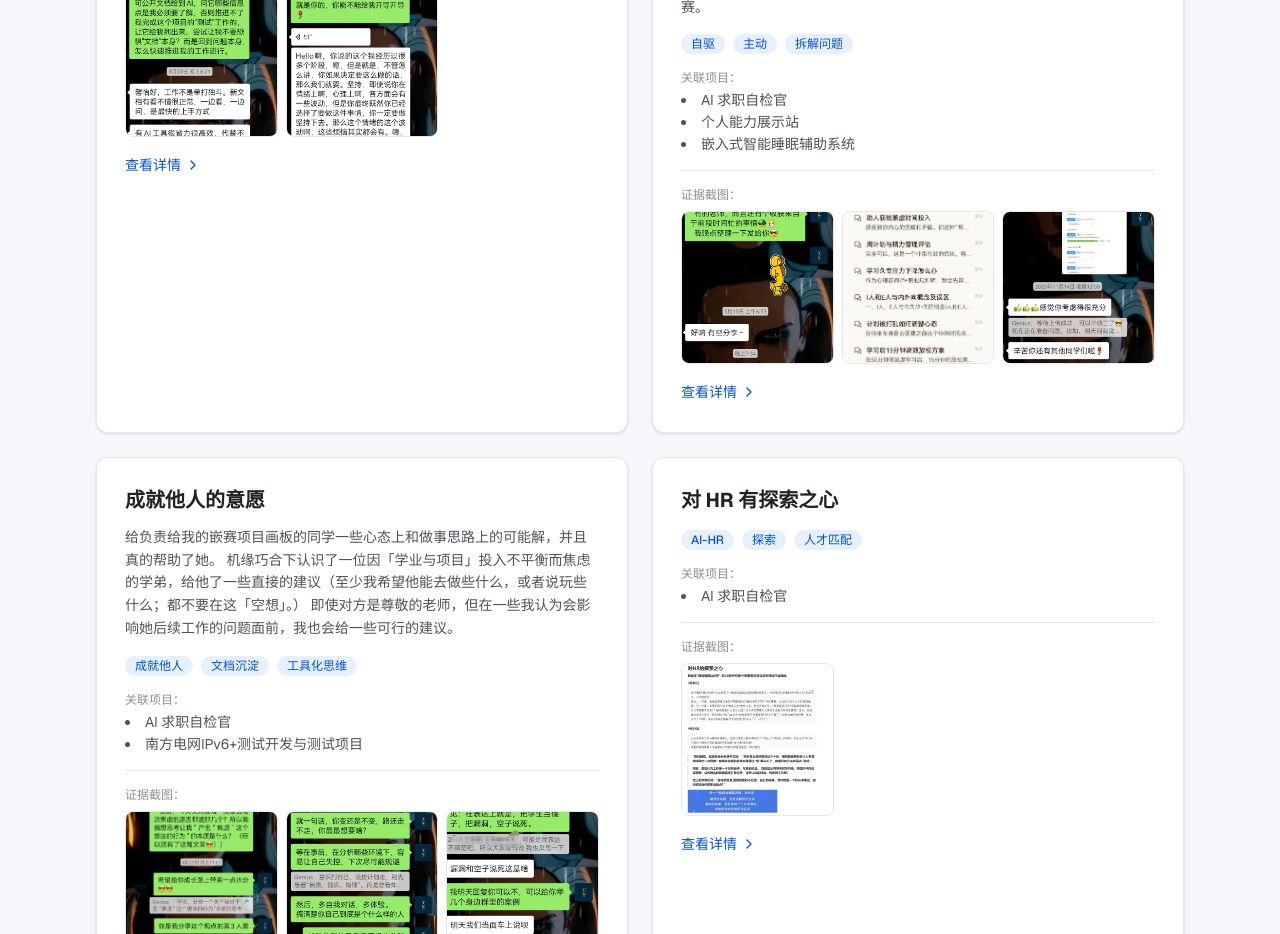
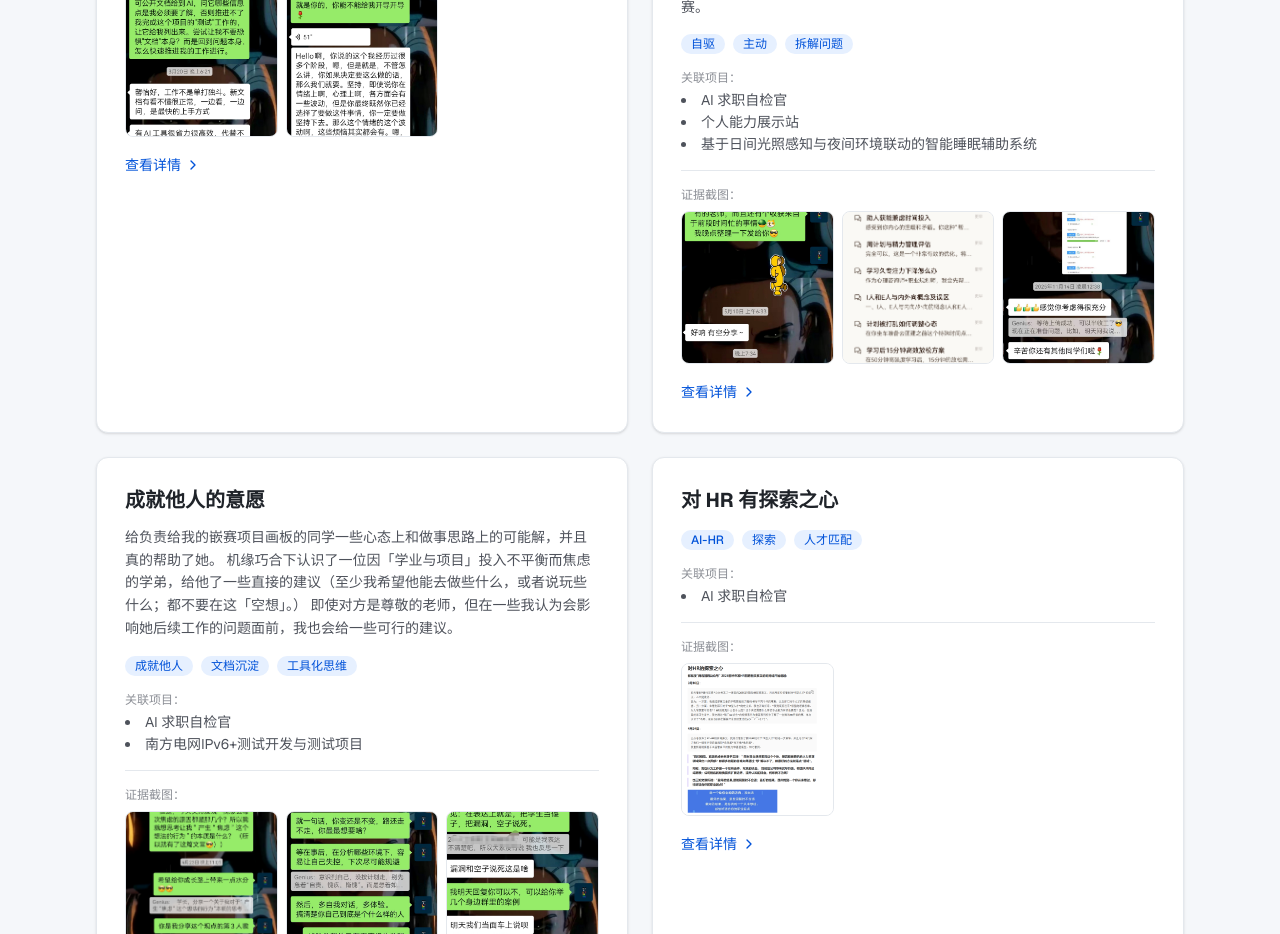
Before and after one commit to guise-zxy/zxy_site_Wb_version, a Next.js app: page / in a window 1280 px wide. Shown: the part 1260-2194 px from the top of the page. Built offline with nearby package versions, Linux system fonts and the light colour scheme.

Commit message:
update: 补充项目全称

```diff
--- a/src/data/abilities.ts
+++ b/src/data/abilities.ts
@@ -47,7 +47,7 @@ export const abilities: Ability[] = [
     relatedProjects: [
       "AI 求职自检官",
       "个人能力展示站",
-      "嵌入式智能睡眠辅助系统",
+      "基于日间光照感知与夜间环境联动的智能睡眠辅助系统",
     ],
     tags: ["自驱", "主动", "拆解问题"],
     href: "/tencent-hr",
```
